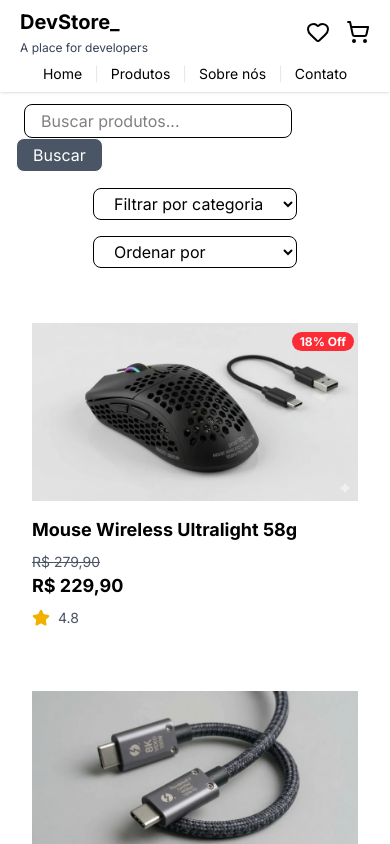
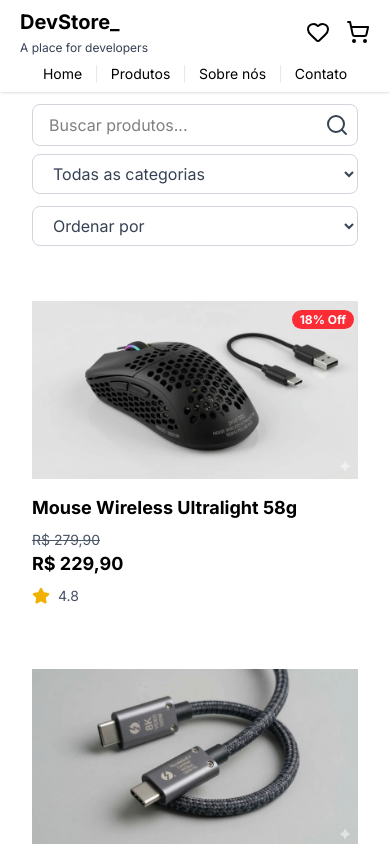
Before and after one commit to felipedev90/dev-store, a Next.js app: page /products in a window 390 px wide. Shown: the top 844 px of the page. Built offline with nearby package versions, Linux system fonts and the light colour scheme.

Commit message:
feat: add new searchBar and adjust mobile layout

```diff
--- a/src/components/product/ProductFilter.tsx
+++ b/src/components/product/ProductFilter.tsx
@@ -1,38 +1,35 @@
-/*
-Esse componente fornece uma interface para os usuários filtrarem e ordenarem os produtos. Ele inclui:
-- Um campo de busca para pesquisar produtos por nome ou descrição.
-- Botões para filtrar por categoria (teclados, mouses, headsets, monitores e acessórios).
-- Um dropdown para ordenar os produtos por critérios como mais recentes, menor preço, maior preço e mais avaliados.
-- Ele atualiza a URL com os parâmetros de filtro e ordenação, permitindo que os usuários compartilhem links específicos de produtos filtrados.
-*/
-
 "use client";
 
 import React, { useState } from "react";
 import { useRouter, useSearchParams } from "next/navigation";
+import { Search } from "lucide-react";
 
 export default function ProductFilter() {
-  const [search, setSearch] = useState("");
   const router = useRouter();
   const searchParams = useSearchParams();
+  const currentQuery = searchParams.get("q") || ""; // Pega o valor inicial da URL se existir
 
-  // Função usada pelo form de busca e pelo select de ordenação
+  const [search, setSearch] = useState(currentQuery);
+  const [prevQuery, setPrevQuery] = useState(currentQuery); // Estado para armazenar a última query submetida
+
+  if (currentQuery !== prevQuery) {
+    setSearch(currentQuery);
+    setPrevQuery(currentQuery);
+  }
+
   function updateFilter(key: string, value: string) {
-    // Cria uma cópia dos params atuais da URLS
     const params = new URLSearchParams(searchParams.toString());
 
-    // Adiciona ou atualiza o filtro
     if (value) {
       params.set(key, value);
     } else {
       params.delete(key);
     }
 
-    // Navega com todos os params
-    router.push(`/products?${params.toString()}`);
+    //impede que a tela pule pro topo ao filtrar
+    router.push(`/products?${params.toString()}`, { scroll: false });
   }
 
-  // Função usada pelos botões de categoria
   function handleCategory(category: string) {
     const param = new URLSearchParams(searchParams.toString());
 
@@ -42,11 +39,10 @@ export default function ProductFilter() {
       param.delete("category");
     }
     param.delete("q");
-    setSearch("");
-    router.push(`/products?${param.toString()}`);
+
+    router.push(`/products?${param.toString()}`, { scroll: false });
   }
 
-  // Função usada pelo form de busca
   const handleSearch = (e: React.FormEvent<HTMLFormElement>) => {
     e.preventDefault();
     const param = new URLSearchParams(searchParams.toString());
@@ -57,43 +53,58 @@ export default function ProductFilter() {
       param.delete("q");
     }
     param.delete("category");
-    router.push(`/products?${param.toString()}`);
+
+    router.push(`/products?${param.toString()}`, { scroll: false });
   };
+
+  //valores atuais da URL para preencher os <select>
+  const currentCategory = searchParams.get("category") || "";
+  const currentSort = searchParams.get("sort") || "";
 
   return (
     <div className="flex flex-col justify-center items-center m-auto gap-4 py-8">
-      <form onSubmit={handleSearch}>
+      <div className="flex flex-wrap flex-col justify-center items-center gap-2 w-full max-w-4xl px-4">
+        {/* BUSCA */}
+        <form
+          onSubmit={handleSearch}
+          className="flex-1 flex items-center mx-0 my-auto border border-gray-300 rounded-lg px-0 gap-2 w-full md:w-auto"
+        >
           <input
             type="text"
             value={search}
             onChange={(e) => setSearch(e.target.value)}
             placeholder="Buscar produtos..."
-          className="border rounded-lg px-4 py-1 mx-2"
+            className="w-full md:w-64  rounded-lg px-4 py-2 focus:outline-none "
           />
           <button
             type="submit"
-          className="bg-gray-600 text-white border rounded-lg cursor-pointer hover:bg-gray-900 px-4 py-1"
+            className="text-gray-700 font-medium rounded-lg cursor-pointer p-2  whitespace-nowrap"
           >
-          Buscar
+            <Search className="w-6 h-6" />
           </button>
         </form>
 
-      <div className="flex flex-col md:flex-row gap-4">
+        {/* FILTROS E ORDENAÇÃO */}
+        <div className="flex flex-col w-full md:w-auto md:flex-row gap-3">
           <select
+            // Define qual option deve aparecer selecionado baseado na URL
+            value={currentCategory}
             onChange={(e) => handleCategory(e.target.value)}
-          className="border border-black rounded-lg cursor-pointer px-4 py-1"
+            className="w-full md:w-auto border border-gray-300 text-gray-700 bg-white rounded-lg cursor-pointer px-4 py-2 focus:outline-none focus:ring-2 focus:ring-blue-500 transition-all"
           >
-          <option value="">Filtrar por categoria</option>
-          <option value="">Todos</option>
+            <option value="">Todas as categorias</option>
             <option value="keyboards">Teclados</option>
             <option value="mice">Mouses</option>
             <option value="headsets">Headsets</option>
             <option value="monitors">Monitores</option>
             <option value="accessories">Acessórios</option>
           </select>
+
           <select
+            // Define qual option deve aparecer selecionado baseado na URL
+            value={currentSort}
             onChange={(e) => updateFilter("sort", e.target.value)}
-          className="border border-black rounded-lg cursor-pointer px-4 py-1"
+            className="w-full md:w-auto border border-gray-300 text-gray-700 bg-white rounded-lg cursor-pointer px-4 py-2 focus:outline-none focus:ring-2 focus:ring-blue-500 transition-all"
           >
             <option value="">Ordenar por</option>
             <option value="recent">Mais recentes</option>
@@ -103,5 +114,6 @@ export default function ProductFilter() {
           </select>
         </div>
       </div>
+    </div>
   );
 }
```
Lines whose indentation alone changed are shown as unchanged.
